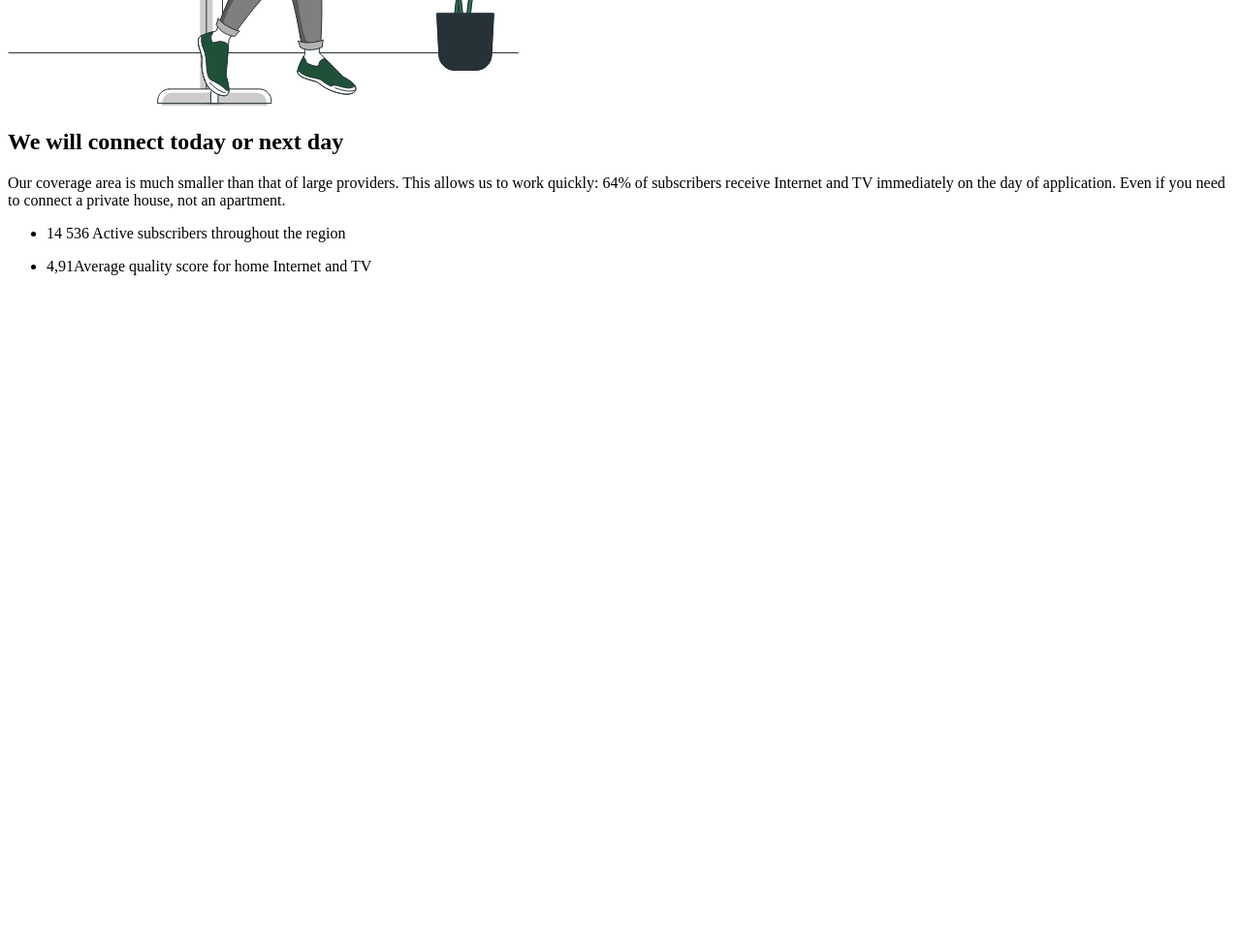
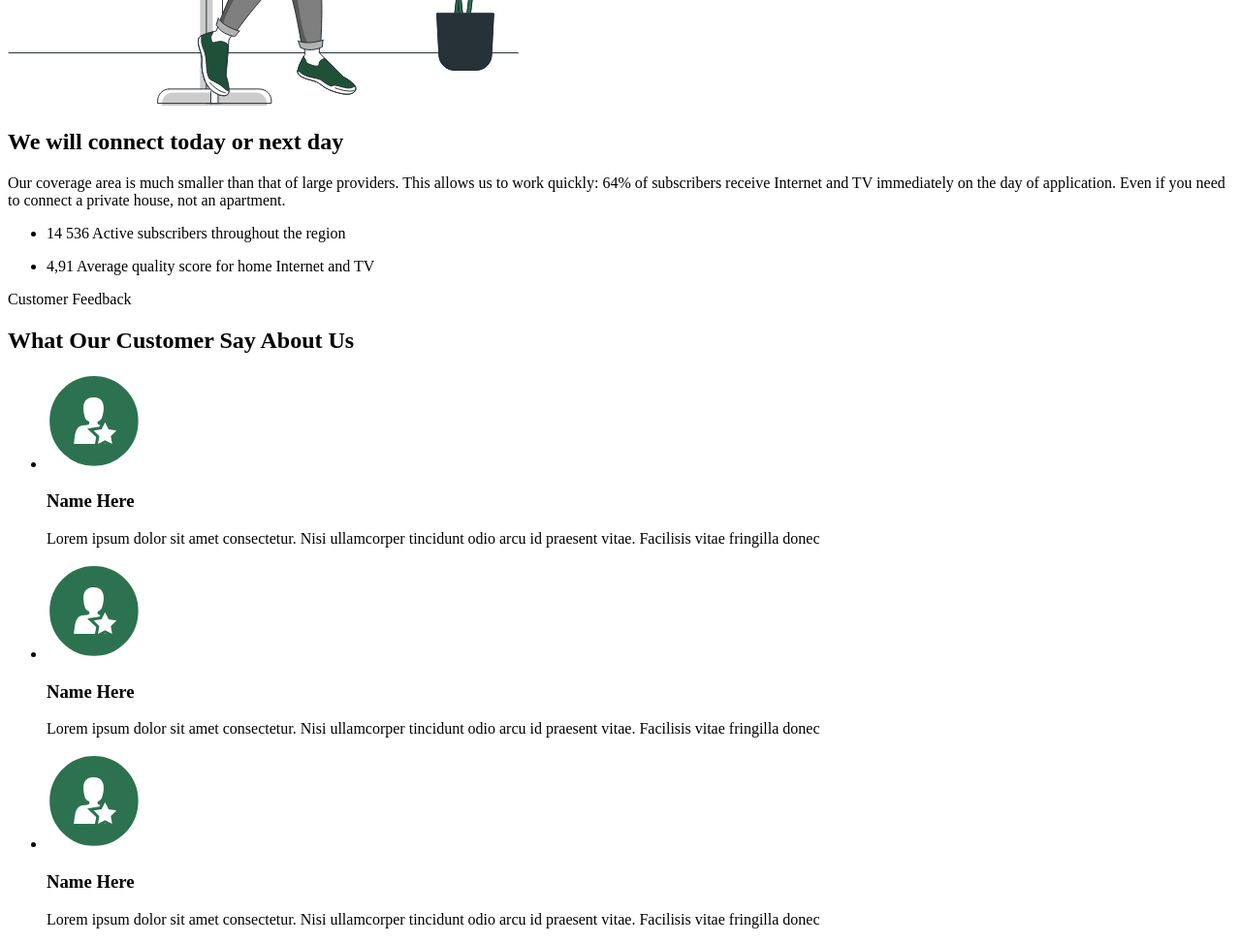
Before and after one commit to Leoyalta/team-project, a plain HTML site: page index.html in a window 1280 px wide. Shown: the part 1818-2792 px from the top of the page at 97% size. Before the commit the page ends 2118 px from the top, so only its background shows below. Drawn offline with Linux system fonts and the light colour scheme.

Commit message:
add section 4

```diff
--- a/index.html
+++ b/index.html
@@ -12,7 +12,7 @@
         <ul>
           <li><a href="">Home</a></li>
           <li><a href="#advantages">About</a></li>
-          <li><a href="">Reviews</a></li>
+          <li><a href="#reviews">Reviews</a></li>
           <li><a href="">Tarrifs</a></li>
           <li><a href="">Contacts</a></li>
         </ul>
@@ -75,7 +75,7 @@
           </li>
         </ul>
       </section>
-      <!-- section3 -->
+      <!-- section 3 -->
       <section>
         <img
           src="./images/about-img.svg"
@@ -95,7 +95,30 @@
             <p>14 536 Active subscribers throughout the region</p>
           </li>
           <li>
-            <p>4,91Average quality score for home Internet and TV</p>
+            <p>4,91 Average quality score for home Internet and TV</p>
+          </li>
+        </ul>
+      </section>
+      <!-- Section 4 -->
+      <section id="reviews">
+        <p>Customer Feedback</p>
+        <h2>What Our Customer
+        Say About Us</h2>
+        <ul>
+          <li>
+            <img src="./images/feedback.svg" alt="feedback">
+            <h3>Name Here </h3>
+            <p>Lorem ipsum dolor sit amet consectetur. Nisi ullamcorper tincidunt odio arcu id praesent vitae. Facilisis vitae fringilla donec</p>
+          </li>
+          <li>
+            <img src="./images/feedback.svg" alt="feedback">
+            <h3>Name Here </h3>
+            <p>Lorem ipsum dolor sit amet consectetur. Nisi ullamcorper tincidunt odio arcu id praesent vitae. Facilisis vitae fringilla donec</p>
+          </li>
+          <li>
+            <img src="./images/feedback.svg" alt="feedback">
+            <h3>Name Here </h3>
+            <p>Lorem ipsum dolor sit amet consectetur. Nisi ullamcorper tincidunt odio arcu id praesent vitae. Facilisis vitae fringilla donec</p>
           </li>
         </ul>
       </section>
```
Also changed, not shown: images/feedback.svg (added).
